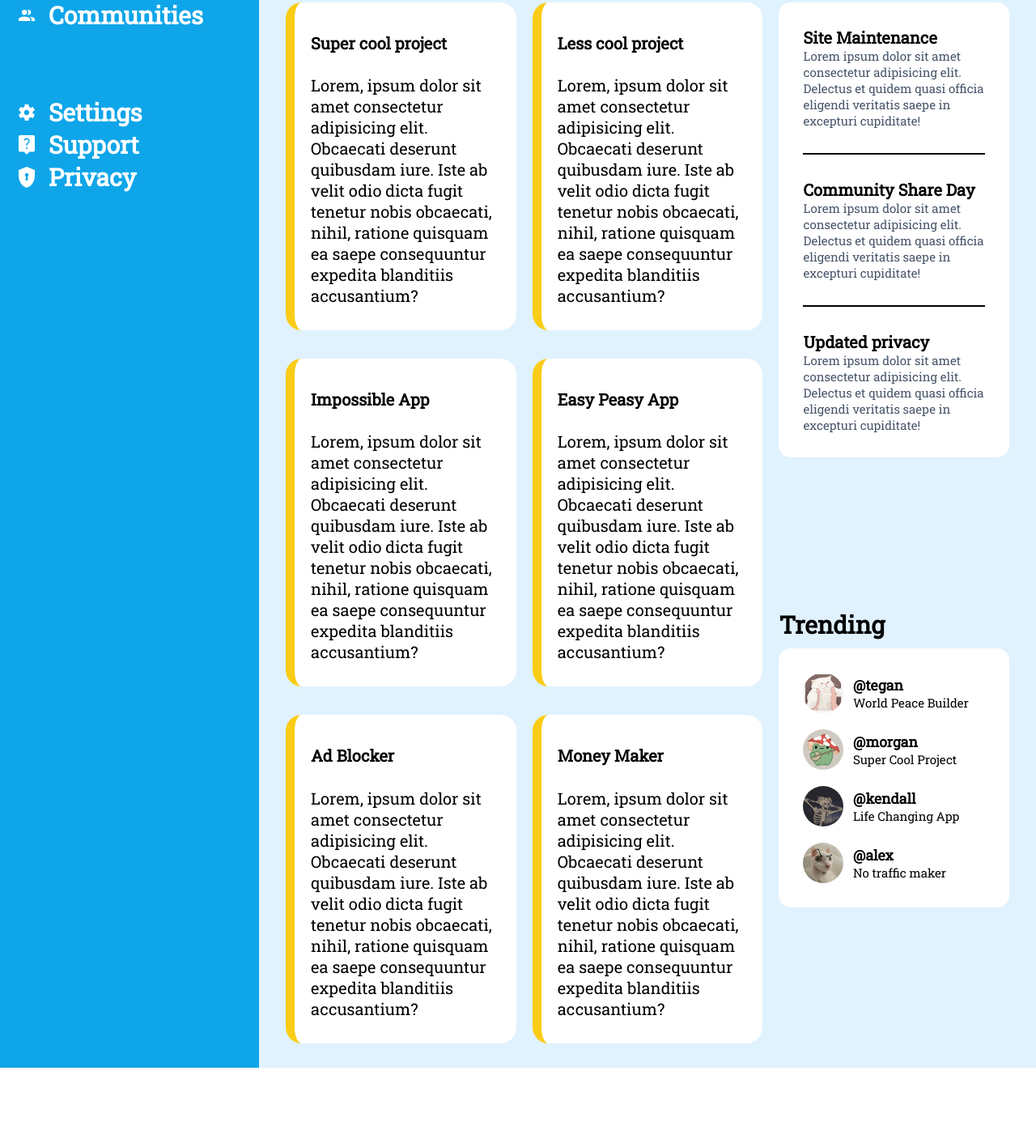
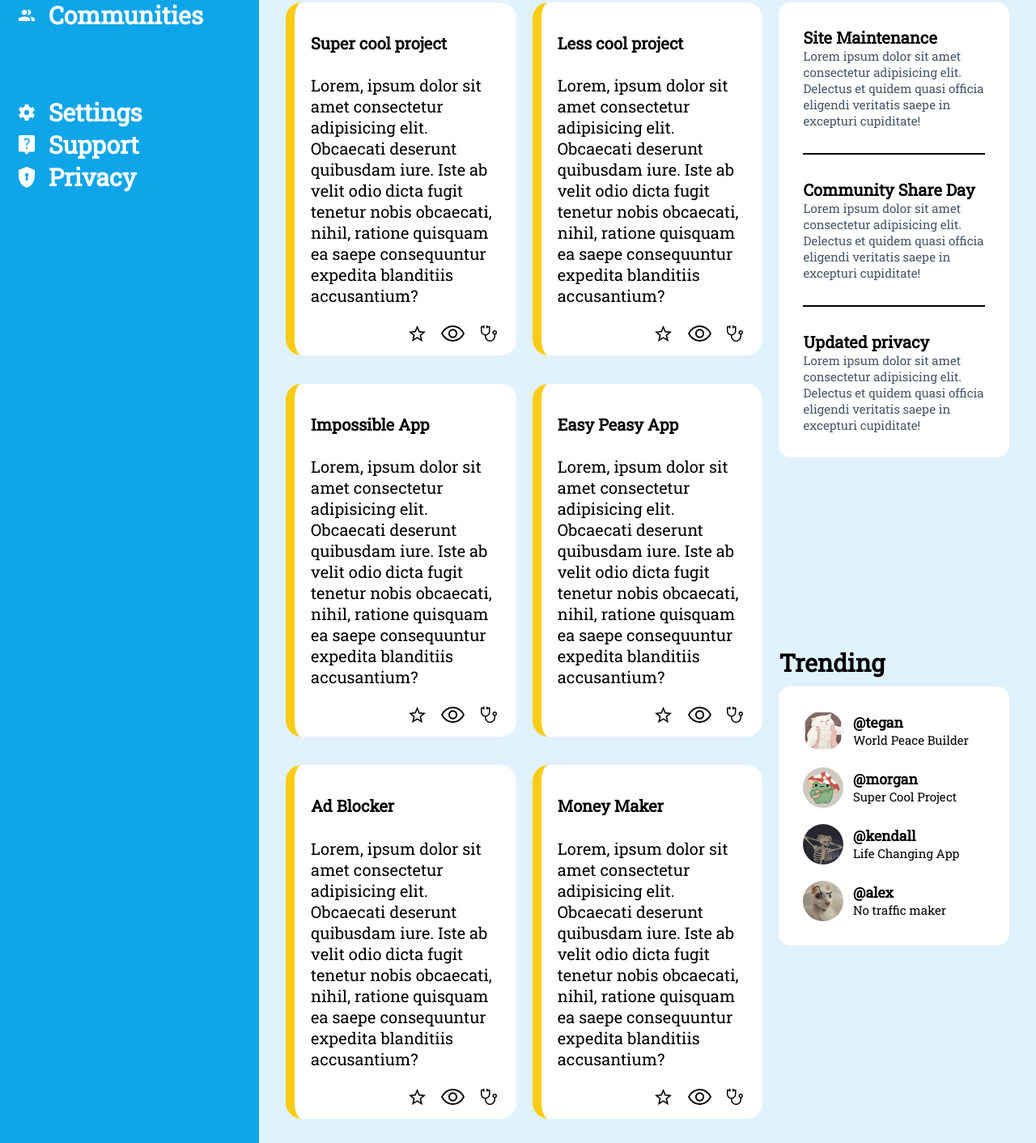
Before and after one commit to ivanpozdin/odin-admin-dashboard, a plain HTML site: page index.html in a window 1280 px wide. Shown: the part 296-1708 px from the top of the page at 81% size. Before the commit the page ends 1615 px from the top, so only its background shows below. Drawn offline with Linux system fonts and the light colour scheme.

Commit message:
Add little buttons to project cards

```diff
--- a/index.html
+++ b/index.html
@@ -107,6 +107,29 @@
                 fugit tenetur nobis obcaecati, nihil, ratione quisquam ea saepe
                 consequuntur expedita blanditiis accusantium?
               </p>
+              <div class="card-actions-container">
+                <button>
+                  <img
+                    src="./imgs/star.svg"
+                    alt="Save to favorites"
+                    srcset=""
+                  />
+                </button>
+                <button>
+                  <img
+                    src="./imgs/visibility.svg"
+                    alt="Add to seen projects"
+                    srcset=""
+                  />
+                </button>
+                <button>
+                  <img
+                    src="./imgs/health.svg"
+                    alt="Check project state"
+                    srcset=""
+                  />
+                </button>
+              </div>
             </div>
             <div class="card">
               <h4>Less cool project</h4>
@@ -116,6 +139,29 @@
                 fugit tenetur nobis obcaecati, nihil, ratione quisquam ea saepe
                 consequuntur expedita blanditiis accusantium?
               </p>
+              <div class="card-actions-container">
+                <button>
+                  <img
+                    src="./imgs/star.svg"
+                    alt="Save to favorites"
+                    srcset=""
+                  />
+                </button>
+                <button>
+                  <img
+                    src="./imgs/visibility.svg"
+                    alt="Add to seen projects"
+                    srcset=""
+                  />
+                </button>
+                <button>
+                  <img
+                    src="./imgs/health.svg"
+                    alt="Check project state"
+                    srcset=""
+                  />
+                </button>
+              </div>
             </div>
             <div class="card">
               <h4>Impossible App</h4>
@@ -125,6 +171,29 @@
                 fugit tenetur nobis obcaecati, nihil, ratione quisquam ea saepe
                 consequuntur expedita blanditiis accusantium?
               </p>
+              <div class="card-actions-container">
+                <button>
+                  <img
+                    src="./imgs/star.svg"
+                    alt="Save to favorites"
+                    srcset=""
+                  />
+                </button>
+                <button>
+                  <img
+                    src="./imgs/visibility.svg"
+                    alt="Add to seen projects"
+                    srcset=""
+                  />
+                </button>
+                <button>
+                  <img
+                    src="./imgs/health.svg"
+                    alt="Check project state"
+                    srcset=""
+                  />
+                </button>
+              </div>
             </div>
             <div class="card">
               <h4>Easy Peasy App</h4>
@@ -134,6 +203,29 @@
                 fugit tenetur nobis obcaecati, nihil, ratione quisquam ea saepe
                 consequuntur expedita blanditiis accusantium?
               </p>
+              <div class="card-actions-container">
+                <button>
+                  <img
+                    src="./imgs/star.svg"
+                    alt="Save to favorites"
+                    srcset=""
+                  />
+                </button>
+                <button>
+                  <img
+                    src="./imgs/visibility.svg"
+                    alt="Add to seen projects"
+                    srcset=""
+                  />
+                </button>
+                <button>
+                  <img
+                    src="./imgs/health.svg"
+                    alt="Check project state"
+                    srcset=""
+                  />
+                </button>
+              </div>
             </div>
             <div class="card">
               <h4>Ad Blocker</h4>
@@ -143,6 +235,29 @@
                 fugit tenetur nobis obcaecati, nihil, ratione quisquam ea saepe
                 consequuntur expedita blanditiis accusantium?
               </p>
+              <div class="card-actions-container">
+                <button>
+                  <img
+                    src="./imgs/star.svg"
+                    alt="Save to favorites"
+                    srcset=""
+                  />
+                </button>
+                <button>
+                  <img
+                    src="./imgs/visibility.svg"
+                    alt="Add to seen projects"
+                    srcset=""
+                  />
+                </button>
+                <button>
+                  <img
+                    src="./imgs/health.svg"
+                    alt="Check project state"
+                    srcset=""
+                  />
+                </button>
+              </div>
             </div>
             <div class="card">
               <h4>Money Maker</h4>
@@ -152,6 +267,29 @@
                 fugit tenetur nobis obcaecati, nihil, ratione quisquam ea saepe
                 consequuntur expedita blanditiis accusantium?
               </p>
+              <div class="card-actions-container">
+                <button>
+                  <img
+                    src="./imgs/star.svg"
+                    alt="Save to favorites"
+                    srcset=""
+                  />
+                </button>
+                <button>
+                  <img
+                    src="./imgs/visibility.svg"
+                    alt="Add to seen projects"
+                    srcset=""
+                  />
+                </button>
+                <button>
+                  <img
+                    src="./imgs/health.svg"
+                    alt="Check project state"
+                    srcset=""
+                  />
+                </button>
+              </div>
             </div>
           </div>
         </div>
--- a/style.css
+++ b/style.css
@@ -235,6 +235,32 @@ body {
   border-radius: 2rem;
 }
 
+.main-content .card .card-actions-container {
+  display: flex;
+  justify-content: flex-end;
+  align-items: flex-end;
+  gap: 1ch;
+}
+
+.main-content .card .card-actions-container button {
+  background-color: transparent;
+  border: 1px solid transparent;
+  border-radius: 1rem;
+  padding: 0.3rem;
+}
+
+.main-content .card .card-actions-container button:hover {
+  border-color: #0ea5e9;
+}
+
+.main-content .card .card-actions-container img:hover {
+  opacity: 80%;
+}
+
+.main-content .card .card-actions-container img {
+  height: 2rem;
+}
+
 .main-content .announcements-container {
   padding: 1rem 1rem;
   grid-row-start: 1;
```
